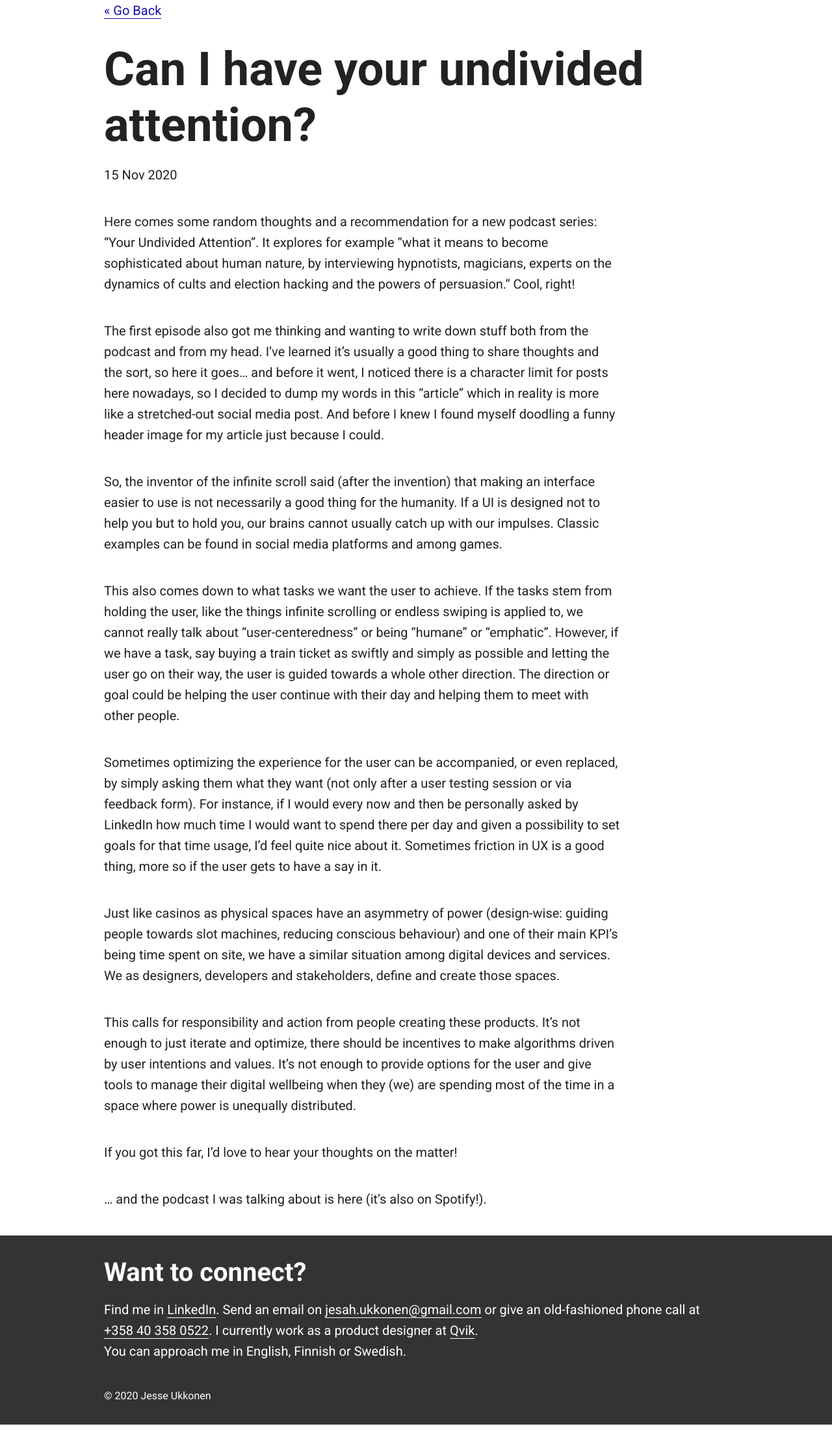
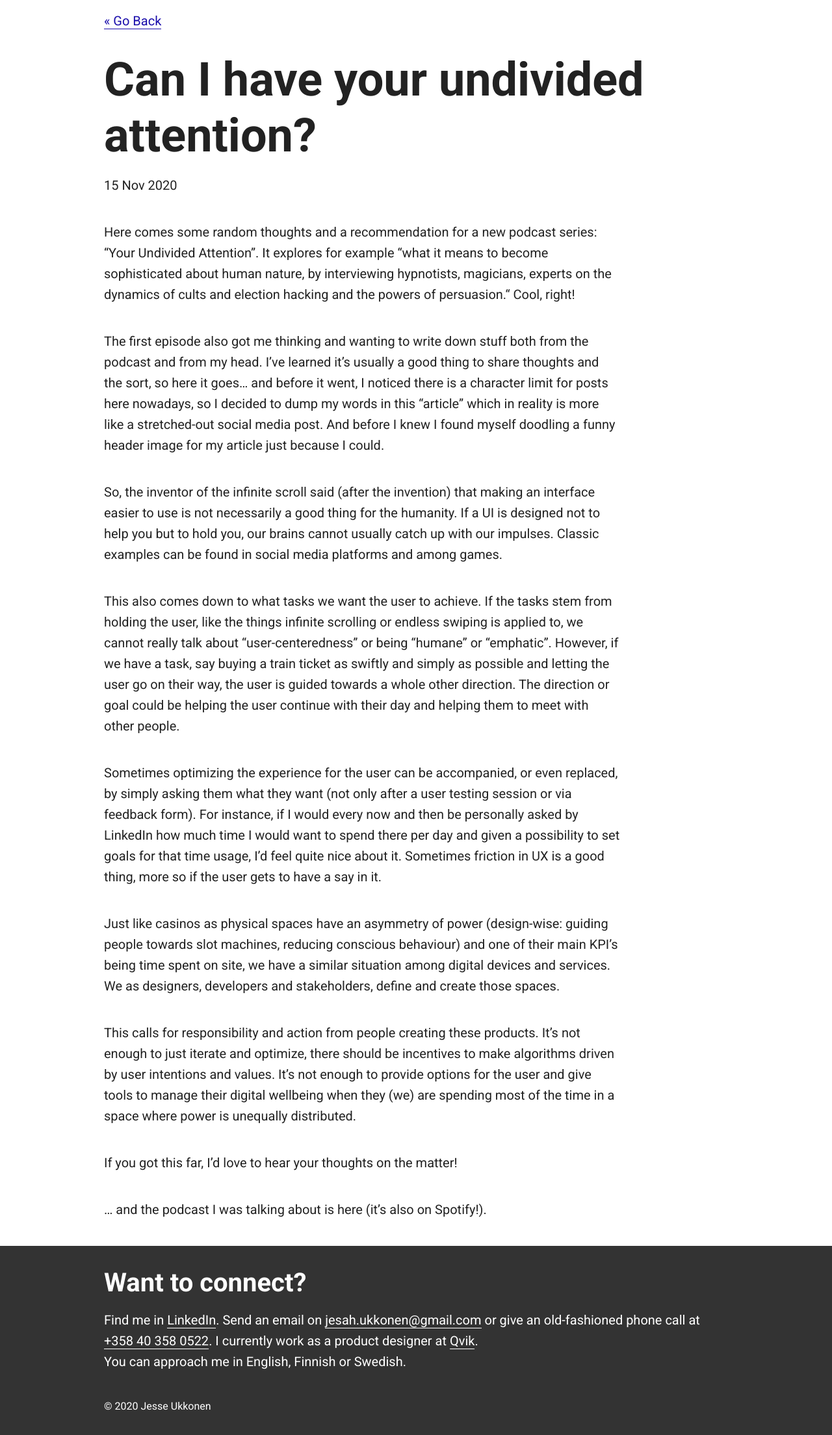
Before and after one commit to jesseu/jesseu.github.io, a Jekyll site: the page built from _posts/2020-11-15-undivided-attention.md, in a window 1280 px wide. Shown: the whole page at 65% size. Built offline with Jekyll 4.4.1, drawn with Linux system fonts in a browser that asks for light colours.

Commit message:
Update skeleton.css

```diff
--- a/css/skeleton.css
+++ b/css/skeleton.css
@@ -1,13 +1,3 @@
-/*
-* Skeleton V2.0.4
-* Copyright 2014, Dave Gamache
-* www.getskeleton.com
-* Free to use under the MIT license.
-* http://www.opensource.org/licenses/mit-license.php
-* 12/29/2014
-*/
-
-
 /* Table of contents
 ––––––––––––––––––––––––––––––––––––––––––––––––––
 - Grid
@@ -209,7 +199,8 @@ figcaption {
 /* Posts
 –––––––––––––––––––––––––––––––––––––––––––––––––– */
 .back-button {
-   margin-bottom: 2rem;
+  margin-top: 1rem;
+  margin-bottom: 2rem;
 }
 
 /* Buttons
```
